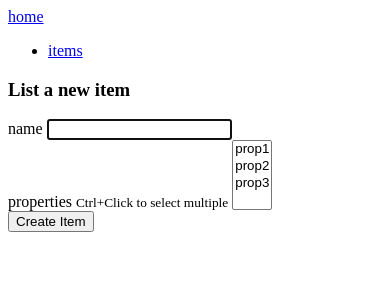
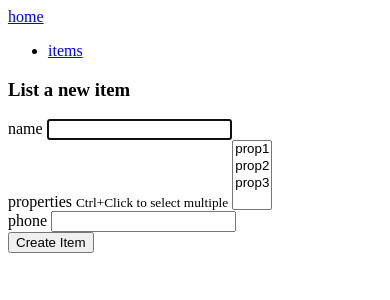
Before and after one commit to mhgbtc/flask_wtf_demo, a Flask app: page /items/create in a window 390 px wide. Shown: the top 300 px of the page. Run offline with Flask 2, Linux system fonts and the light colour scheme; some libraries are stand-ins or nearby versions.

Commit message:
added the example of a french phone number validator

```diff
--- a/app/app.py
+++ b/app/app.py
@@ -12,6 +12,7 @@ from sqlalchemy import create_engine
 from forms import *
 from init import app
 from models import *
+
 
 @app.route('/status')
 def status():
@@ -91,6 +92,7 @@ def edit_item_submission(item_id):
             item = Item.query.filter_by(id=item_id).first_or_404()
             item.name = form.name.data
             item.properties = form.properties.data
+            item.phone = form.phone.data
             db.session.commit()
             # on successful db insert, flash success
             flash('Item ' + item.name + ' was successfully updated!')
@@ -124,6 +126,7 @@ def create_item_submission():
             item = Item(
               name=form.name.data,
               properties=form.properties.data,
+              phone=form.phone.data
             )
             db.session.add(item)
             db.session.commit()
--- a/app/forms.py
+++ b/app/forms.py
@@ -3,7 +3,8 @@ from flask_wtf import FlaskForm
 from wtforms import (
     StringField,
     SelectMultipleField,
-    SubmitField
+    SubmitField,
+    TelField
 )
 from wtforms.validators import (
     DataRequired,
@@ -11,21 +12,13 @@ from wtforms.validators import (
 )
 
 
-# example of a custom validator
-def validate_jamesbond(form, jamesbond):
-    jamebond_rule = '[a-zA-Z]+007$'
-    match = re.search(jamebond_rule, jamesbond.data)
+def validate_fr_phone(form, phone):
+    fr_phone_num = '^(\+33|0)[1-9](\d\d){4}$'
+    match = re.search(fr_phone_num, phone.data)
     if not match:
         raise ValidationError(
-            'Error, you are not 007'
+            'Error, phone number must be in format xxx-xxx-xxxx'
         )
-
-
-properties_choices = [
-    ('prop1', 'prop1'),
-    ('prop2', 'prop2'),
-    ('prop3', 'prop3'),
-]
 
 
 def validate_property(form, property):
@@ -41,9 +34,20 @@ def validate_property(form, property):
             )
 
 
+properties_choices = [
+    ('prop1', 'prop1'),
+    ('prop2', 'prop2'),
+    ('prop3', 'prop3'),
+]
+
+
 class ItemForm(FlaskForm):
     name = StringField(
         'name', validators=[DataRequired()]
+    )
+    phone = TelField(
+        'phone',
+        validators=[validate_fr_phone]
     )
     properties = SelectMultipleField(
         'properties', validators=[DataRequired(), validate_property],
--- a/app/models.py
+++ b/app/models.py
@@ -1,10 +1,11 @@
-from datetime import datetime
 from sqlalchemy import ARRAY, String
 from init import db
+
 
 class Item(db.Model):
     __tablename__ = 'Item'
 
     id = db.Column(db.Integer, primary_key=True, autoincrement=True)
     name = db.Column(db.String(), nullable=False)
+    phone = db.Column(db.String(), nullable=False)
     properties = db.Column(ARRAY(String), nullable=False)
--- a/app/templates/forms/edit_item.html
+++ b/app/templates/forms/edit_item.html
@@ -13,6 +13,10 @@
         <small>Ctrl+Click to select multiple</small>
         {{ form.properties(class_ = 'form-control', placeholder='properties, separated by commas', autofocus = true) }}
       </div>
+      <div>
+        <label for="phone">phone</label>
+        {{ form.phone(autofocus = true) }}
+      </div>
       {{ form.submit(class="some_class") }}
     </form>
   </div>
--- a/app/templates/forms/new_item.html
+++ b/app/templates/forms/new_item.html
@@ -7,12 +7,16 @@
       <h3>List a new item</h3>
       <div>
         <label for="name">name</label>
-        {{ form.name(class_ = 'form-control', autofocus = true) }}
+        {{ form.name(autofocus = true) }}
       </div>
       <div>
         <label for="properties">properties</label>
         <small>Ctrl+Click to select multiple</small>
-        {{ form.properties(class_ = 'form-control', placeholder='properties, separated by commas', autofocus = true) }}
+        {{ form.properties(placeholder='properties, separated by commas', autofocus = true) }}
+      </div>
+      <div>
+        <label for="phone">phone</label>
+        {{ form.phone(autofocus = true) }}
       </div>
       {{ form.submit(class="some_class") }}
     </form>
--- a/app/templates/pages/show_item.html
+++ b/app/templates/pages/show_item.html
@@ -9,6 +9,9 @@
 		<p>
 			ID: {{ item.id }}
 		</p>
+		<p>
+			phone: {{ item.phone }}
+		</p>
 		<div>
 			{% for genre in item.properties %}
 			<span>{{ genre }}</span>
```
Also changed, not shown: app/migrations/versions/39aa0470c20b_.py (renamed from app/migrations/versions/abf6a8cd805e_.py, +4 -3 lines), app/migrations/versions/e41eb0f18842_.py (deleted, +0 -33 lines).
